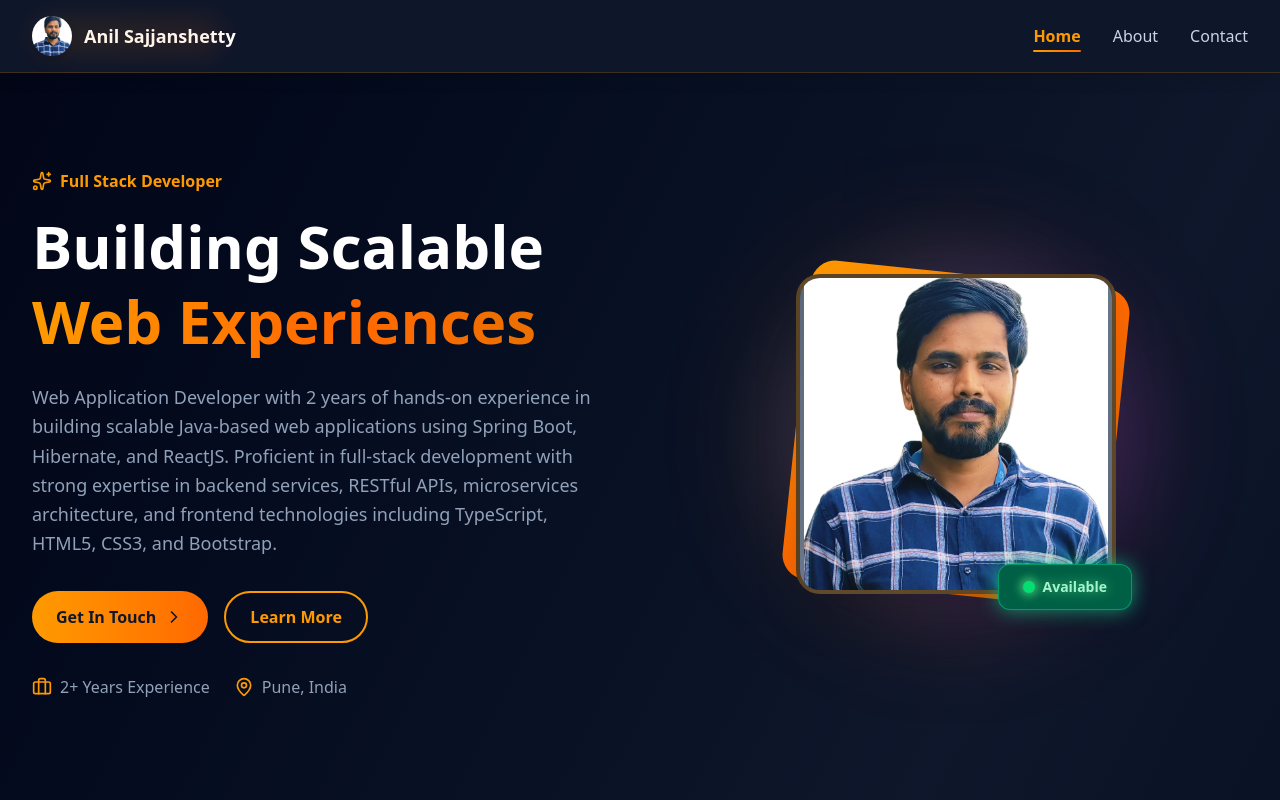
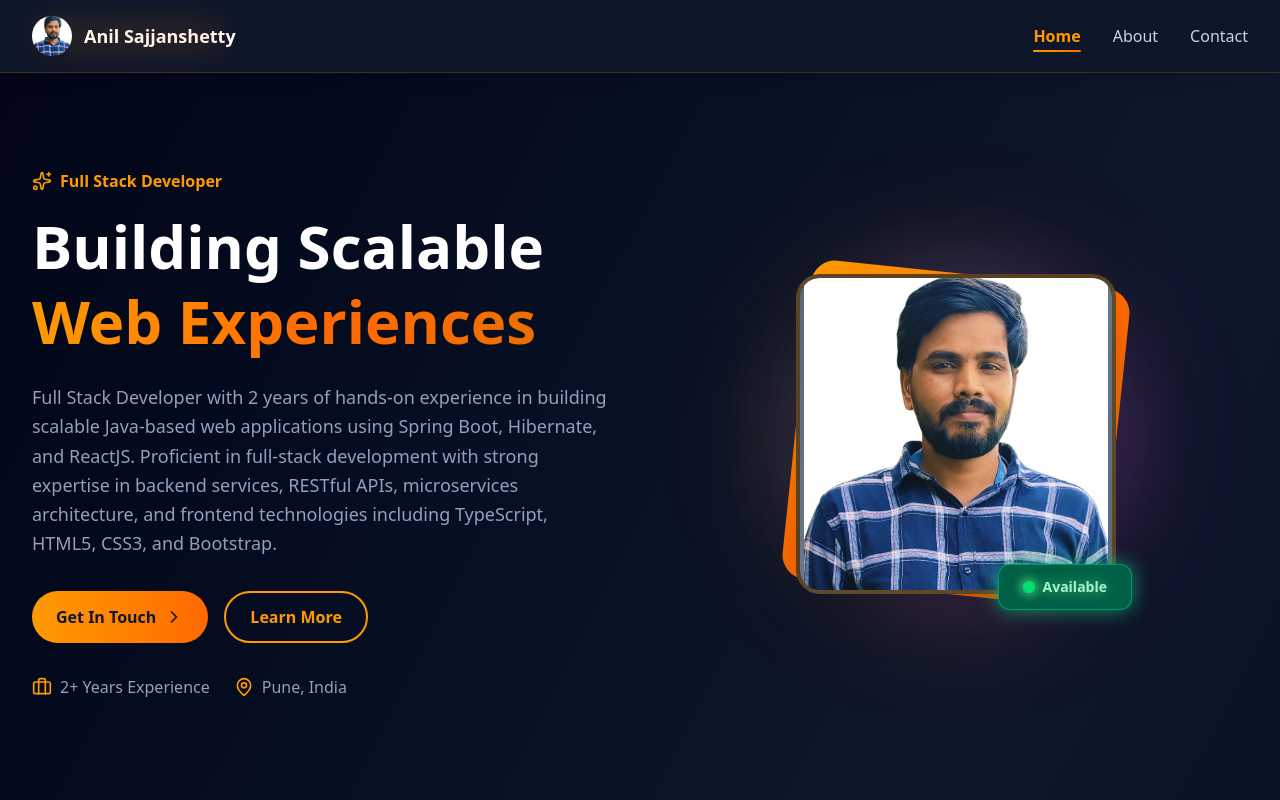
Before and after one commit to AnilSajjanshetty/Anil_S_Portfolio, a React (Vite) app in the folder frontend/: page / in a window 1280 px wide. Shown: the top 800 px of the page. Built offline with nearby package versions, Linux system fonts and the light colour scheme.

Commit message:
Update job title from 'Web Application Developer' to 'Full Stack Developer'

```diff
--- a/frontend/src/App.jsx
+++ b/frontend/src/App.jsx
@@ -206,7 +206,7 @@ const App = () => {
               </span>
             </h1>
             <p className="text-slate-400 text-base sm:text-lg mb-8 leading-relaxed px-4 lg:px-0">
-              Web Application Developer with 2 years of hands-on experience in building scalable Java-based web applications using Spring Boot, Hibernate, and ReactJS. Proficient in full-stack development with strong expertise in backend services, RESTful APIs, microservices architecture, and frontend technologies including TypeScript, HTML5, CSS3, and Bootstrap.
+              Full Stack Developer with 2 years of hands-on experience in building scalable Java-based web applications using Spring Boot, Hibernate, and ReactJS. Proficient in full-stack development with strong expertise in backend services, RESTful APIs, microservices architecture, and frontend technologies including TypeScript, HTML5, CSS3, and Bootstrap.
             </p>
             <div className="flex flex-col sm:flex-row gap-4 mb-8 justify-center lg:justify-start">
               <a href="mailto:anilsajjanshetty112@gmail.com"
```
